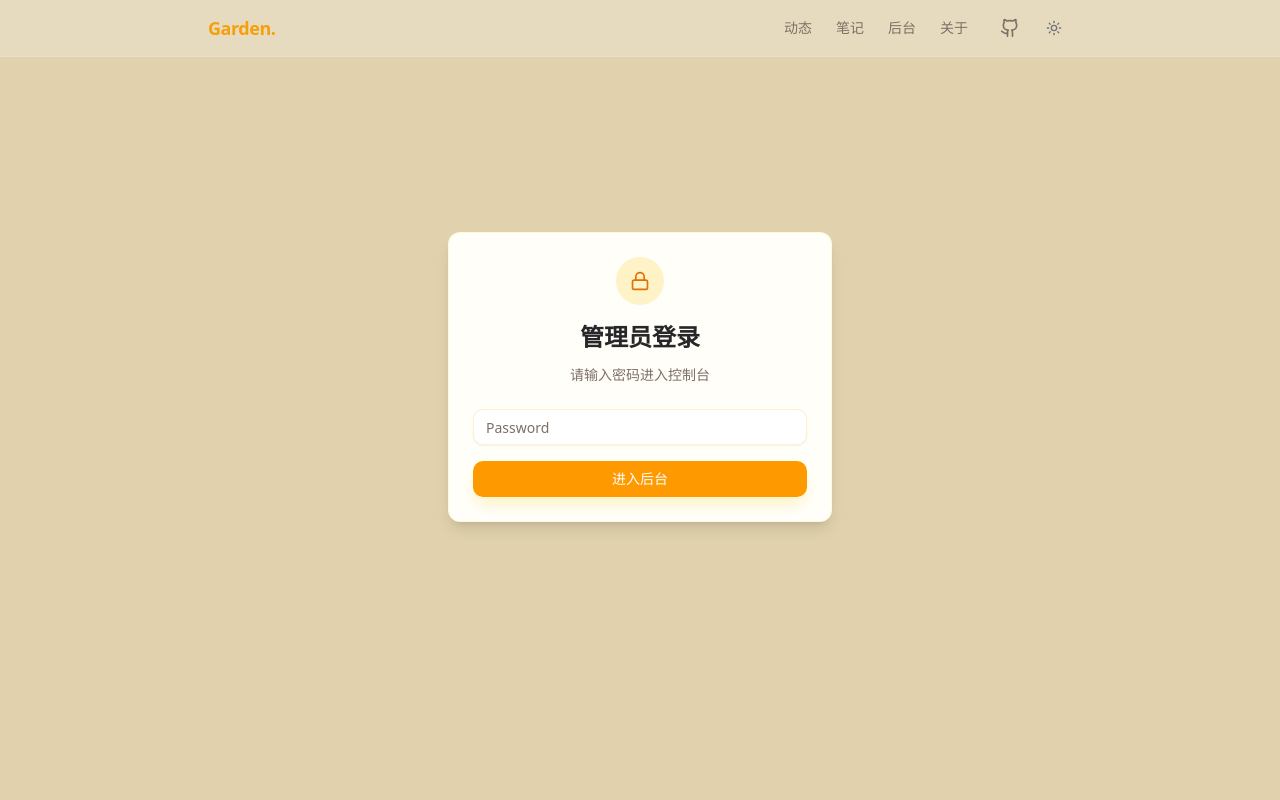
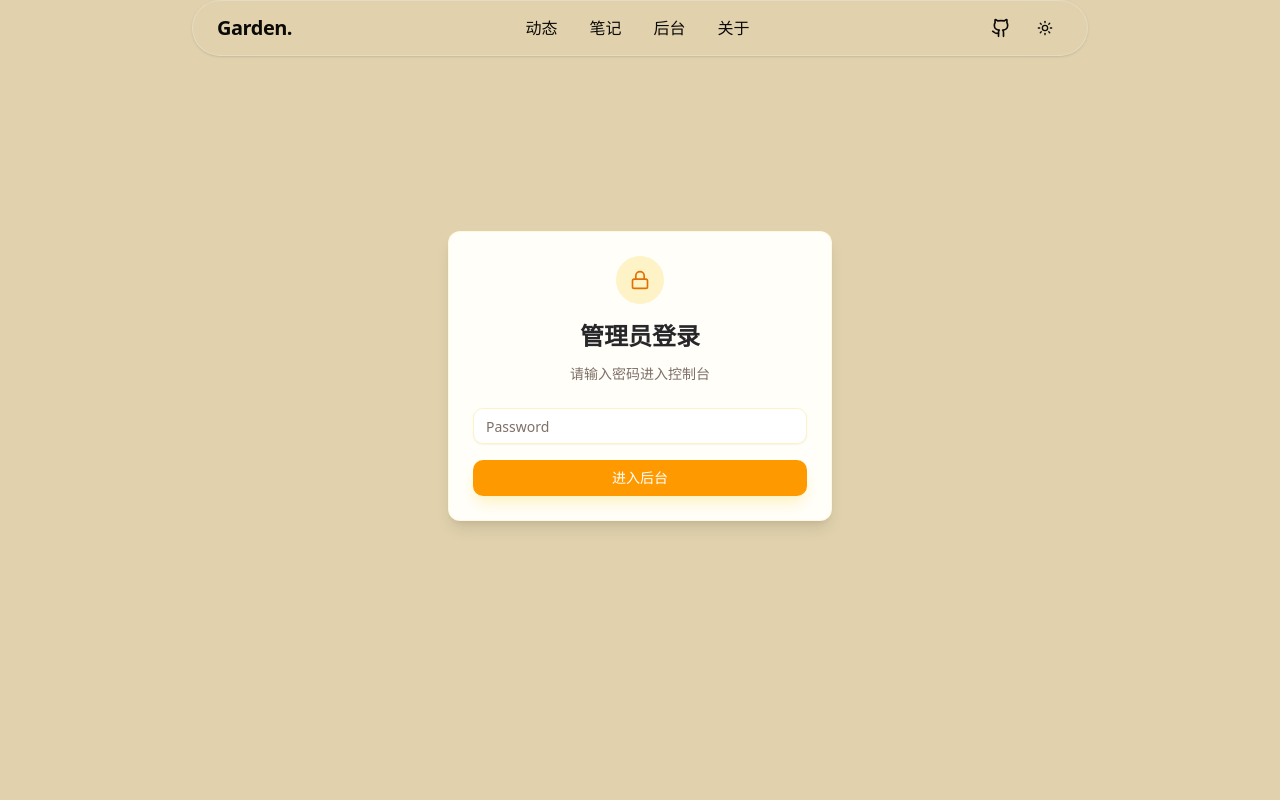
Before and after one commit to Shawn-Patrick-Star/my-blog, a Next.js app: page /login in a window 1280 px wide. Shown: the top 800 px of the page. Built offline with nearby package versions, Linux system fonts and the light colour scheme.

Commit message:
修改顶部导航栏和夜间模式转换图标

```diff
--- a/src/components/layout/navbar.tsx
+++ b/src/components/layout/navbar.tsx
@@ -12,22 +12,22 @@ const navLinks = [
     { href: "/admin", label: "后台" },
     { href: "/about", label: "关于" },
 ];
-
 export function Navbar() {
     const pathname = usePathname();
 
     return (
-        <nav className="sticky top-0 z-50 w-full border-b border-border/60 bg-navbar/80 backdrop-blur-md">
-            <div className="mx-auto flex h-14 max-w-4xl items-center justify-between px-4">
+        <div className="sticky top-0 z-50 w-full px-4 flex justify-center">
+            <nav className="flex h-14 w-full max-w-4xl items-center justify-between rounded-full border border-border/50 bg-background/60 backdrop-blur-xl px-6 shadow-sm">
+                {/* Logo */}
                 <Link
                     href="/"
-                    className="text-lg font-bold tracking-tight text-primary hover:text-primary/80 transition-colors"
+                    className="text-xl font-bold tracking-tight text-foreground hover:text-primary transition-colors"
                 >
                     Garden.
                 </Link>
 
-                <div className="flex items-center gap-6 text-sm font-medium">
-                    <div className="flex gap-6">
+                {/* 导航链接 - 响应式间距 */}
+                <div className="hidden sm:flex items-center justify-center gap-4 md:gap-6 lg:gap-8">
                     {navLinks.map(({ href, label }) => {
                         const isActive =
                             href === "/" ? pathname === "/" : pathname.startsWith(href);
@@ -36,35 +36,40 @@ export function Navbar() {
                                 key={href}
                                 href={href}
                                 className={cn(
-                                        "transition-colors relative py-1",
+                                    "transition-all relative py-1 whitespace-nowrap",
                                     isActive
-                                            ? "text-primary font-semibold"
-                                            : "text-muted-foreground hover:text-foreground"
+                                        ? "text-primary font-bold tracking-wide"
+                                        : "text-foreground hover:text-primary hover:scale-105"
                                 )}
                             >
                                 {label}
                                 {isActive && (
-                                        <span className="absolute -bottom-px left-0 right-0 h-0.5 bg-primary rounded-full" />
+                                    <span className="absolute -bottom-2 left-1/2 w-1/2 -translate-x-1/2 h-1 bg-primary rounded-full" />
                                 )}
                             </Link>
                         );
                     })}
                 </div>
 
-                    <div className="flex items-center gap-2">
+                {/* 移动端菜单 - 可以后续添加 */}
+                <div className="sm:hidden">
+                    {/* 移动端汉堡菜单 */}
+                </div>
+
+                {/* 右侧图标 */}
+                <div className="flex items-center gap-1 sm:gap-2">
                     <a
                         href="https://github.com"
                         target="_blank"
                         rel="noreferrer"
-                            className="p-2 text-muted-foreground hover:text-primary transition-colors hidden sm:block delay-150"
+                        className="p-2 text-foreground hover:text-primary transition-colors hidden sm:block"
                         title="GitHub"
                     >
                         <Github size={20} />
                     </a>
                     <ThemeToggle />
                 </div>
+            </nav>
         </div>
-            </div>
-        </nav>
     );
 }
--- a/src/components/theme-toggle.tsx
+++ b/src/components/theme-toggle.tsx
@@ -1,24 +1,62 @@
-"use client";
-
 import * as React from "react";
 import { Moon, Sun } from "lucide-react";
 import { useTheme } from "next-themes";
 import { Button } from "@/components/ui/button";
+import { cn } from "@/lib/utils";
 
 export function ThemeToggle() {
     const { theme, setTheme } = useTheme();
+    const [mounted, setMounted] = React.useState(false);
+
+    // 避免 hydration 不匹配
+    React.useEffect(() => {
+        setMounted(true);
+    }, []);
+
+    if (!mounted) {
+        return (
+            <Button
+                variant="ghost"
+                size="icon"
+                className="relative text-zinc-500 rounded-full"
+                disabled
+            >
+                <div className="h-5 w-5" /> {/* 占位 */}
+            </Button>
+        );
+    }
 
     return (
         <Button
             variant="ghost"
             size="icon"
             onClick={() => setTheme(theme === "dark" ? "light" : "dark")}
-            className="text-zinc-500 hover:text-amber-600 dark:text-zinc-400 dark:hover:text-amber-500 rounded-full"
-            title="切换夜间/日间模式"
+            className={cn(
+                "relative rounded-full",
+                "hover:bg-transparent",  // 防止背景干扰
+                "text-foreground hover:text-primary"  // 使用主题色
+            )}
+            title={theme === "dark" ? "切换到日间模式" : "切换到夜间模式"}
         >
-            <Sun className="h-5 w-5 rotate-0 scale-100 transition-all dark:-rotate-90 dark:scale-0" />
-            <Moon className="absolute h-5 w-5 rotate-90 scale-0 transition-all dark:rotate-0 dark:scale-100" />
-            <span className="sr-only">切换模式</span>
+            {/* 太阳图标 */}
+            <Sun
+                className={cn(
+                    "h-5 w-5 transition-all",
+                    theme === "dark" ? "rotate-90 scale-0" : "rotate-0 scale-100"
+                )}
+            />
+
+            {/* 月亮图标 */}
+            <Moon
+                className={cn(
+                    "absolute h-5 w-5 transition-all",
+                    theme === "dark" ? "rotate-0 scale-100" : "rotate-90 scale-0"
+                )}
+            />
+
+            <span className="sr-only">
+                {theme === "dark" ? "切换到日间模式" : "切换到夜间模式"}
+            </span>
         </Button>
     );
 }
```
Lines whose indentation alone changed are shown as unchanged.
